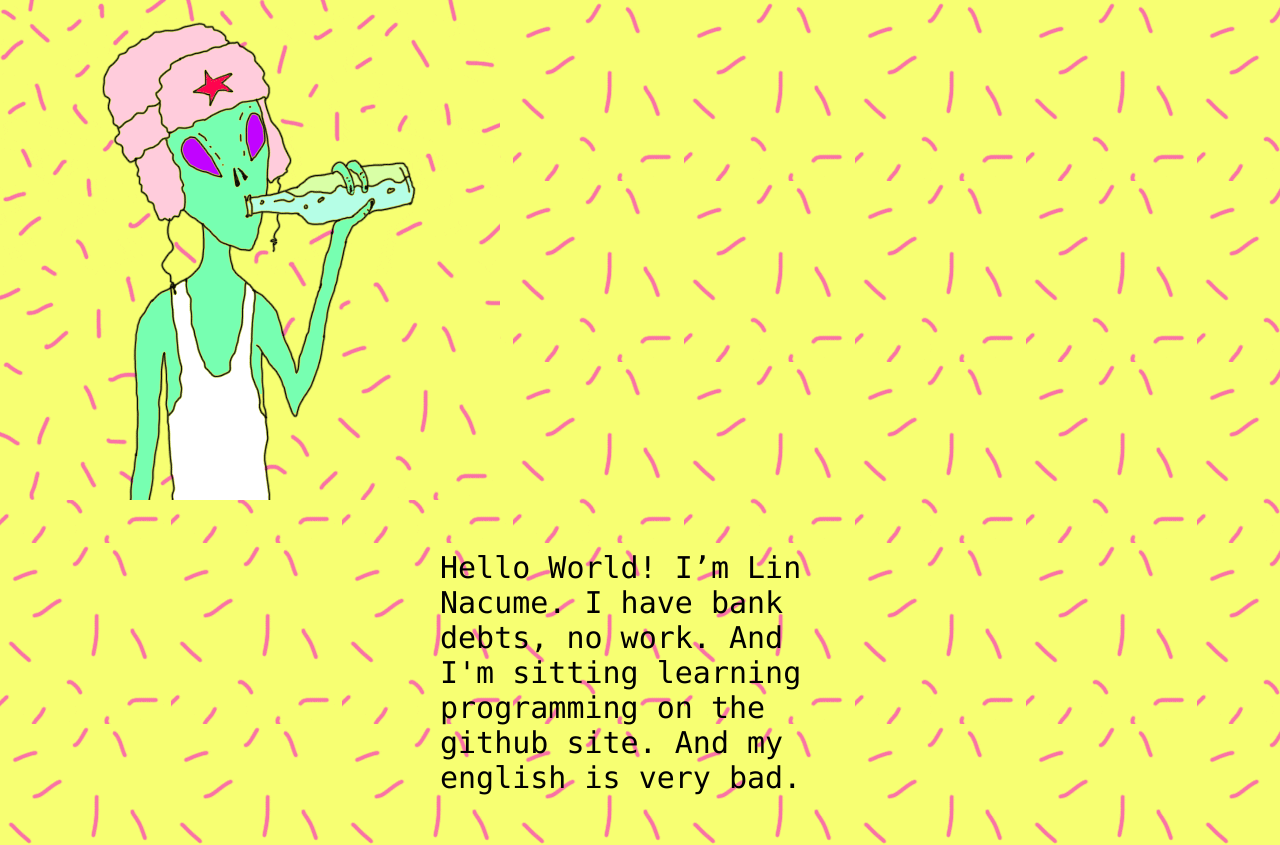
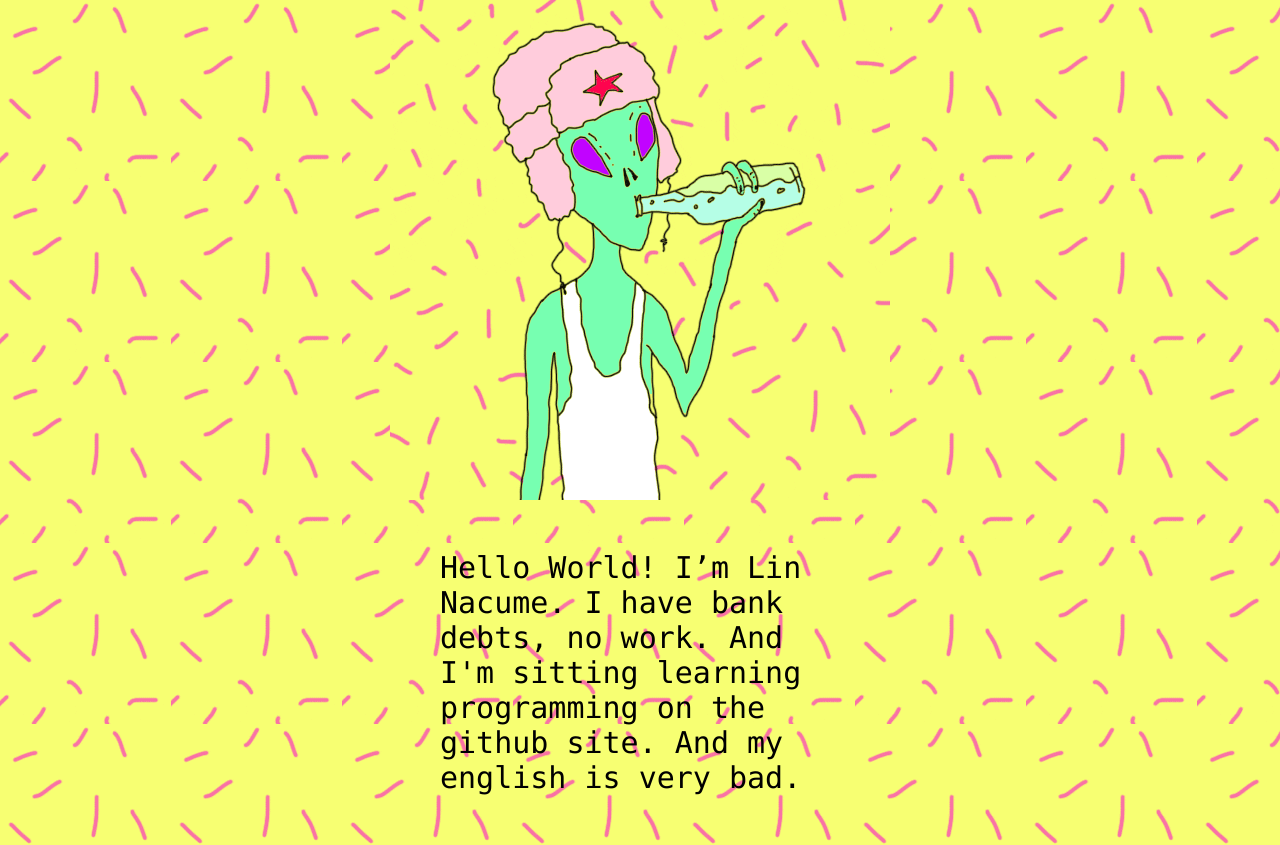
Before and after one commit to LinNacume/LinNacume.github.io, a plain HTML site: page index.html in a window 1280 px wide. Drawn offline with Linux system fonts and the light colour scheme.

Commit message:
Центровка пришельца

```diff
--- a/styles.css
+++ b/styles.css
@@ -11,9 +11,8 @@
 
 #alienvodka {
   display: block;
-  width:auto;
-  margin-left: auto
-  margin-right: auto
+  margin-left: auto;
+  margin-right: auto;
 }
 
 p {
```
